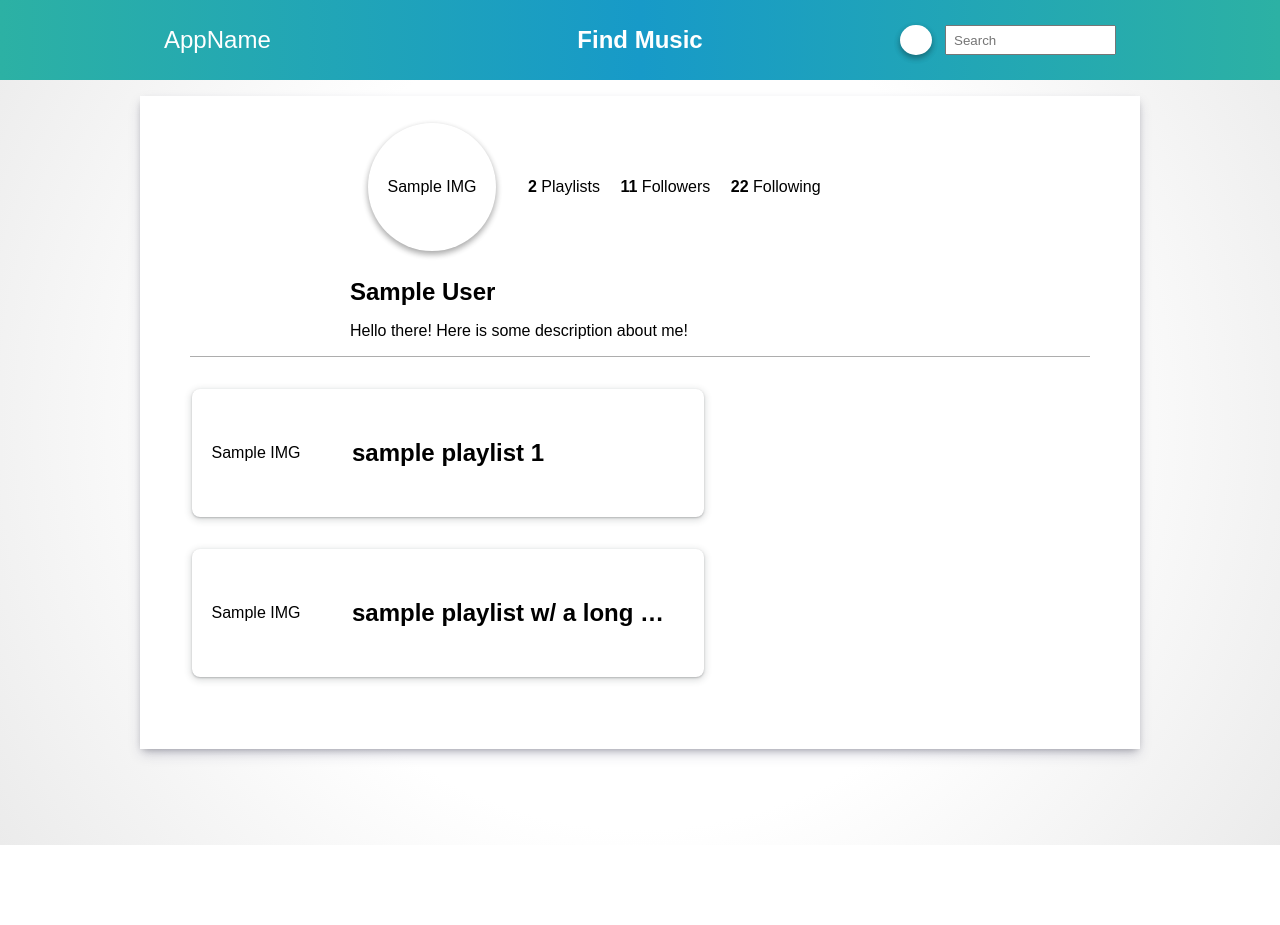
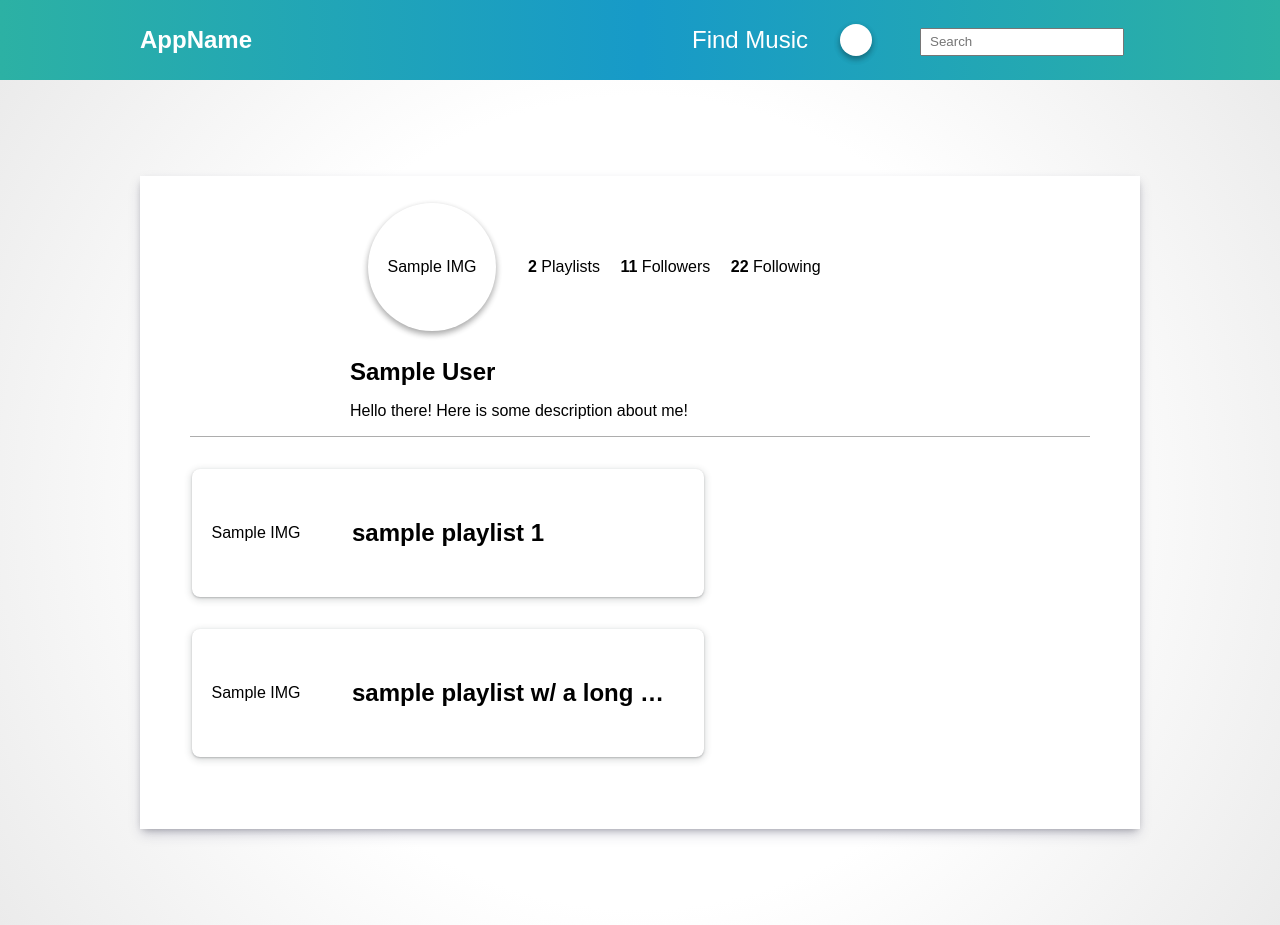
Before and after one commit to swu465/MyJams, a Nuxt app in the folder application/client/: page /profile in a window 1280 px wide. Before the commit the page ends 845 px from the top, so only its background shows below. Built offline with nearby package versions, Linux system fonts and the light colour scheme.

Commit message:
Work on navbar css

```diff
--- a/application/client/components/Navbar.vue
+++ b/application/client/components/Navbar.vue
@@ -1,25 +1,126 @@
 <template>
-  <nav id="navbar">
-    <div id="elements-container">
-      <div id="logo" class="element">
-        <a>AppName</a>
-      </div>
-      <div id="find-music" class="element">
-        <NuxtLink to="/profile">
-          Find Music
-        </NuxtLink>
-      </div>
-      <div id="functions-container" class="element">
-        <div id="profile">
-          <div id="nav-profile-pic" />
-          <input id="search" type="text" placeholder="Search">
-        </div>
-      </div>
+  <header id="header">
+    <div id="nav-container">
+      <a id="logo" href="#">AppName</a>
+      <nav>
+        <ul class="menu-items">
+          <li>
+            <a href="#">
+              Find Music
+            </a>
+          </li>
+          <li class="dropdown">
+            <a href="#"><div id="nav-profile-pic" /></a>
+            <ul class="dropdown-menu">
+              <li>
+                <NuxtLink to="/profile" class="menu-item">
+                  Profile
+                </NuxtLink>
+              </li>
+              <li>
+                <a href="#" class="menu-item">Settings</a>
+              </li>
+            </ul>
+          </li>
+          <li>
+            <input id="search" type="text" placeholder="Search">
+          </li>
+        </ul>
+      </nav>
     </div>
-  </nav>
+  </header>
 </template>
 
 <style>
+.element {
+    white-space: nowrap;
+    padding: 0 1em;
+    margin: 0;
+}
+
+#header{
+  display: flex;
+  align-items: center;
+  justify-content: center;
+  max-width: 100%;
+  position: relative;
+  background: rgb(44,177,164);
+  background: -moz-linear-gradient(90deg, rgba(44,177,164,1) 0%, rgba(23,154,200,1) 50%, rgba(44,177,164,1) 100%);
+  background: -webkit-linear-gradient(90deg, rgba(44,177,164,1) 0%, rgba(23,154,200,1) 50%, rgba(44,177,164,1) 100%);
+  background: linear-gradient(90deg, rgba(44,177,164,1) 0%, rgba(23,154,200,1) 50%, rgba(44,177,164,1) 100%);
+  filter: progid:DXImageTransform.Microsoft.gradient(startColorstr="#2cb1a4",endColorstr="#2cb1a4",GradientType=1);
+  z-index: 1;
+  font-family: "Montserrat", sans-serif;
+  font-size: 1.5rem;
+}
+
+#header a {
+  text-decoration: none;
+  color: white;
+}
+
+#nav-container{
+  display: flex;
+  align-items: center;
+  justify-content: space-between;
+  width: 1000px;
+  padding: 1rem 0;
+}
+
+#nav-container ul {
+  list-style: none;
+}
+
+#logo {
+  font-weight: bold;
+}
+
+.menu-items {
+  display: flex;
+  align-items: center;
+}
+
+.menu-items li {
+  padding: 0.5rem 1rem;
+}
+
+.menu-items .dropdown li:hover {
+  background: #ffa012;
+}
+
+/* dropdown */
+.dropdown {
+  position: relative;
+  overflow: visible;
+}
+
+.dropdown-menu {
+  position: absolute;
+  width: 10rem;
+  top: 50px;
+  left: 0;
+  opacity: 0;
+  background: rgb(20,131,170);
+  background: -moz-linear-gradient(0deg, rgba(20,131,170,1) 0%, rgba(43,154,171,1) 100%);
+  background: -webkit-linear-gradient(0deg, rgba(20,131,170,1) 0%, rgba(43,154,171,1) 100%);
+  background: linear-gradient(0deg, rgba(20,131,170,1) 0%, rgba(43,154,171,1) 100%);
+  filter: progid:DXImageTransform.Microsoft.gradient(startColorstr="#1483aa",endColorstr="#2b9aab",GradientType=1);
+}
+
+.menu-item {
+  display: flex;
+  justify-content: space-between;
+  padding-left: 1rem;
+  font-size: 1.1rem;
+}
+
+.dropdown:hover .dropdown-menu {
+  top: 44px;
+  opacity: 1;
+  visibility: visible;
+}
+/* dropdown end */
+
 #elements-container {
     display: flex;
     flex-direction: row;
@@ -40,7 +141,6 @@
     height: 80px;
     width: 100%;
     padding: 0;
-    list-style: none;
     overflow-y: hidden;
     justify-content: center;
     align-items: center;
@@ -59,12 +159,14 @@
 }
 
 #nav-profile-pic{
-    height: 32x;
+    height: 32px;
     width: 32px;
     background-color: white;
     color: black;
     border-radius: 100%;
     box-shadow: rgba(0, 0, 0, 0.16) 0px 3px 6px, rgba(0, 0, 0, 0.23) 0px 3px 6px;
+    padding: 0;
+    margin: 0;
 }
 
 #profile {
@@ -78,10 +180,10 @@
 }
 
 #search {
-    width: 12em;
-    height: 2em;
-    margin-left: 1em;
-    padding-left: 0.5em;
+    width: 12rem;
+    height: 1.5rem;
+    margin-left: 1rem;
+    padding-left: 0.5rem;
     align-self: center;
 }
 
@@ -96,12 +198,6 @@
 #find-music a {
     color: inherit;
     text-decoration: none;
-}
-
-.element {
-    white-space: nowrap;
-    padding: 0 1em;
-    margin: 0;
 }
 
 @media only screen and (max-width: 650px) {
```
